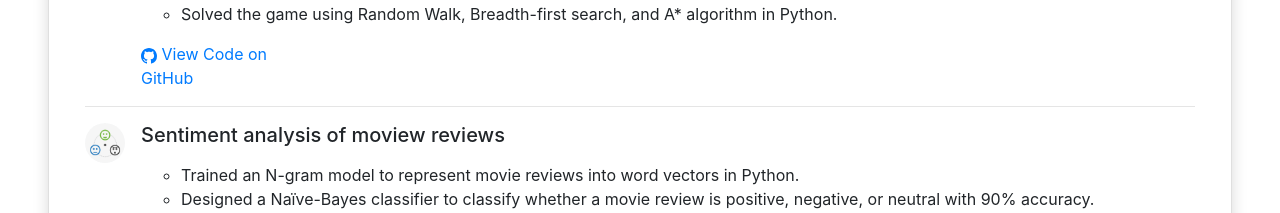
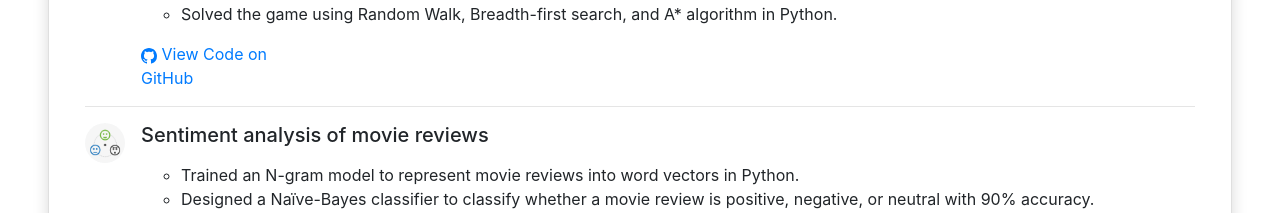
Before and after one commit to Mohilpalav/portfolio, a Vue app: page / in a window 1280 px wide. Shown: the part 4300-4513 px from the top of the page. Built offline with nearby package versions, Linux system fonts and the light colour scheme.

Commit message:
Update Projects

```diff
--- a/src/components/Projects.vue
+++ b/src/components/Projects.vue
@@ -67,7 +67,7 @@
                 <template #aside>
                     <b-avatar variant="light" class="mb-2" :src="require('../assets/sentimentlogo.png')"></b-avatar>
                 </template>
-                <h5 class="mt-0 mb-1">Sentiment analysis of moview reviews</h5>
+                <h5 class="mt-0 mb-1">Sentiment analysis of movie reviews</h5>
                 <p class="my-3">
                 <ul>
                     <li> Trained an N-gram model to represent movie reviews into word vectors in Python. </li>
```
